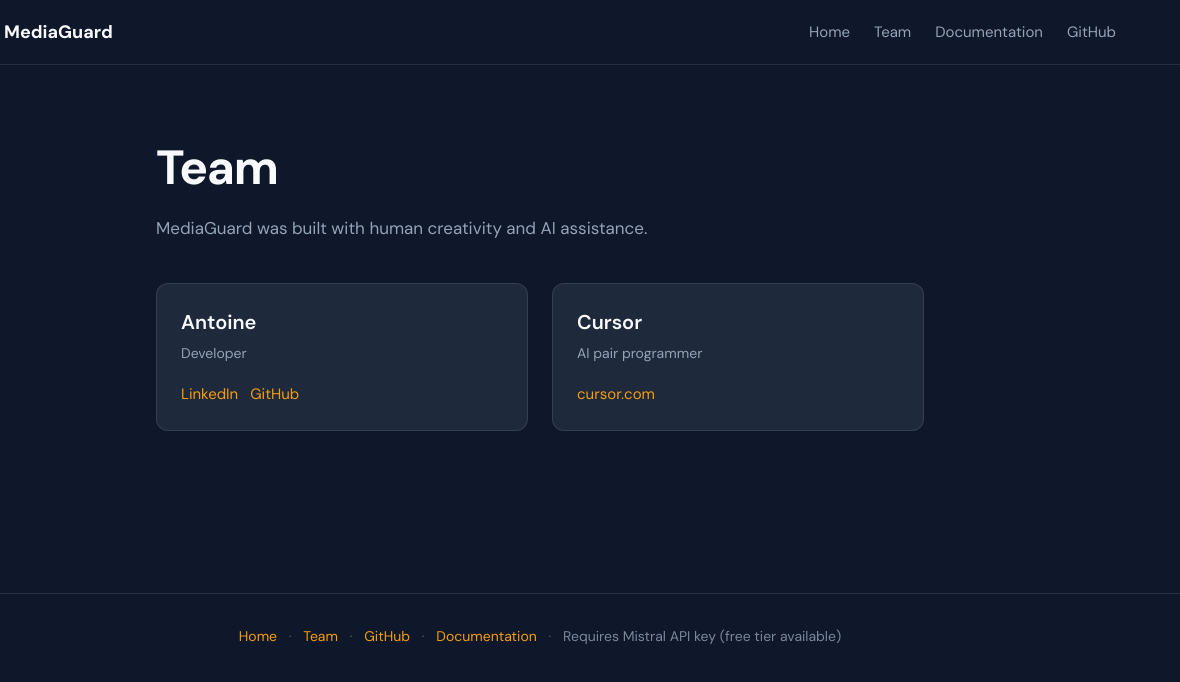
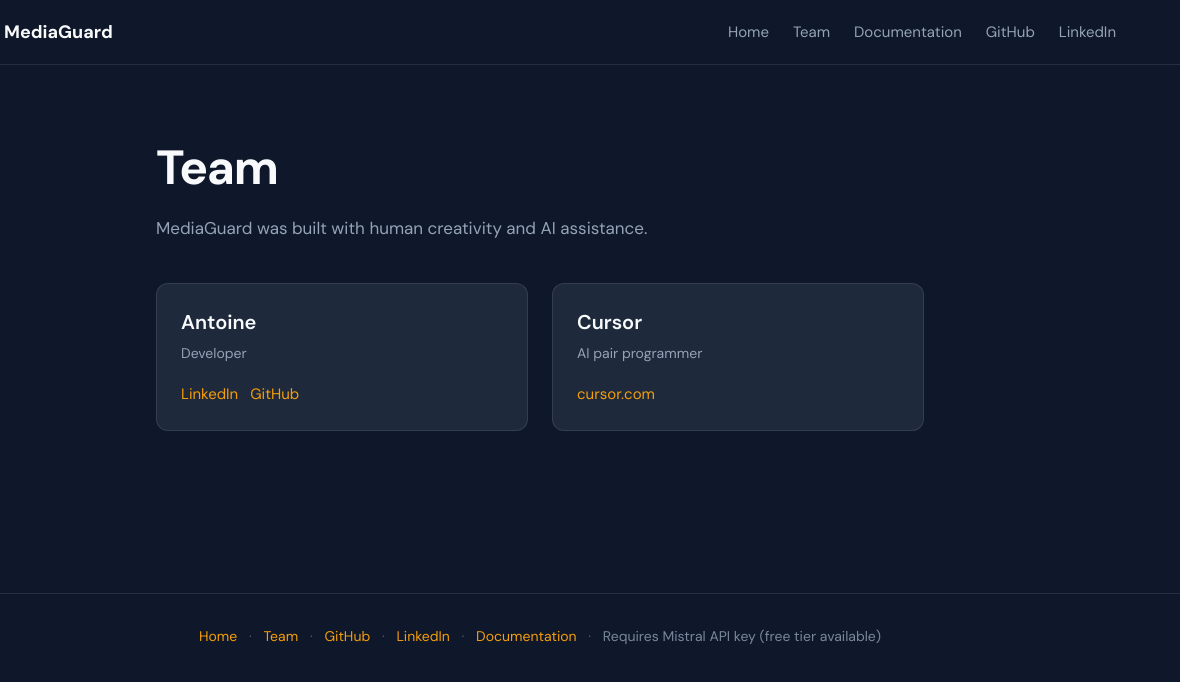
Before and after one commit to antoineFrau/media-guard, an Astro site in the folder web/: page /media-guard/team in a window 1280 px wide. Shown: the full height of the page, 100-1280 px from the left. Built offline with nearby package versions, Linux system fonts and the light colour scheme; Astro itself is replaced by a stand-in of ours.

Commit message:
website links

```diff
--- a/web/src/components/Footer.astro
+++ b/web/src/components/Footer.astro
@@ -9,6 +9,8 @@
 		<span class="mx-2 opacity-50">·</span>
 		<a href="https://github.com/antoineFrau/media-guard" target="_blank" rel="noopener">GitHub</a>
 		<span class="mx-2 opacity-50">·</span>
+		<a href="https://www.linkedin.com/in/antoine-frau/" target="_blank" rel="noopener">LinkedIn</a>
+		<span class="mx-2 opacity-50">·</span>
 		<a href={`${import.meta.env.BASE_URL}documentation/`}>Documentation</a>
 		<span class="mx-2 opacity-50">·</span>
 		<span class="opacity-80">Requires Mistral API key (free tier available)</span>
--- a/web/src/components/Header.astro
+++ b/web/src/components/Header.astro
@@ -13,6 +13,7 @@ const base = import.meta.env.BASE_URL;
 			<a href={`${base}team/`} class="text-[0.9375rem] text-text-muted hover:text-accent">Team</a>
 			<a href={`${base}documentation/`} class="text-[0.9375rem] text-text-muted hover:text-accent">Documentation</a>
 			<a href="https://github.com/antoineFrau/media-guard" target="_blank" rel="noopener" class="text-[0.9375rem] text-text-muted hover:text-accent">GitHub</a>
+			<a href="https://www.linkedin.com/in/antoine-frau/" target="_blank" rel="noopener" class="text-[0.9375rem] text-text-muted hover:text-accent">LinkedIn</a>
 		</div>
 	</nav>
 </header>
```
